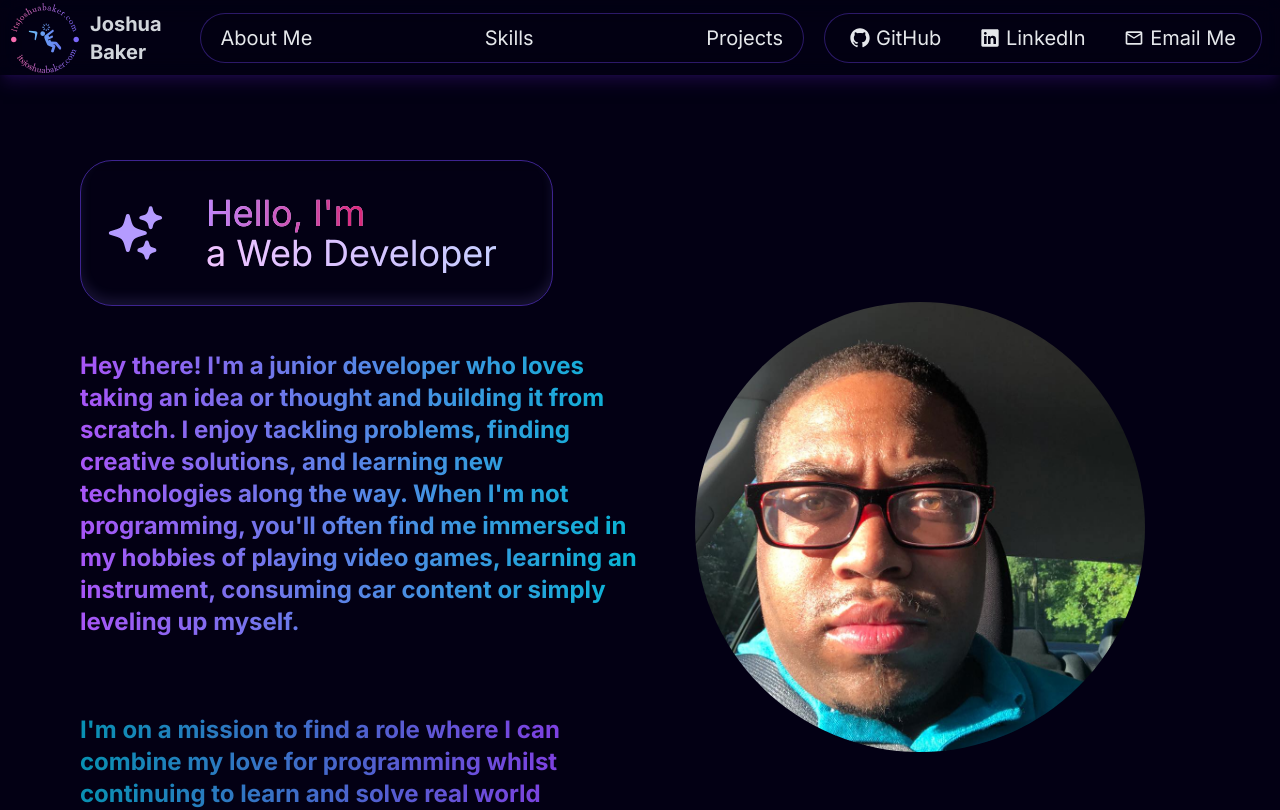
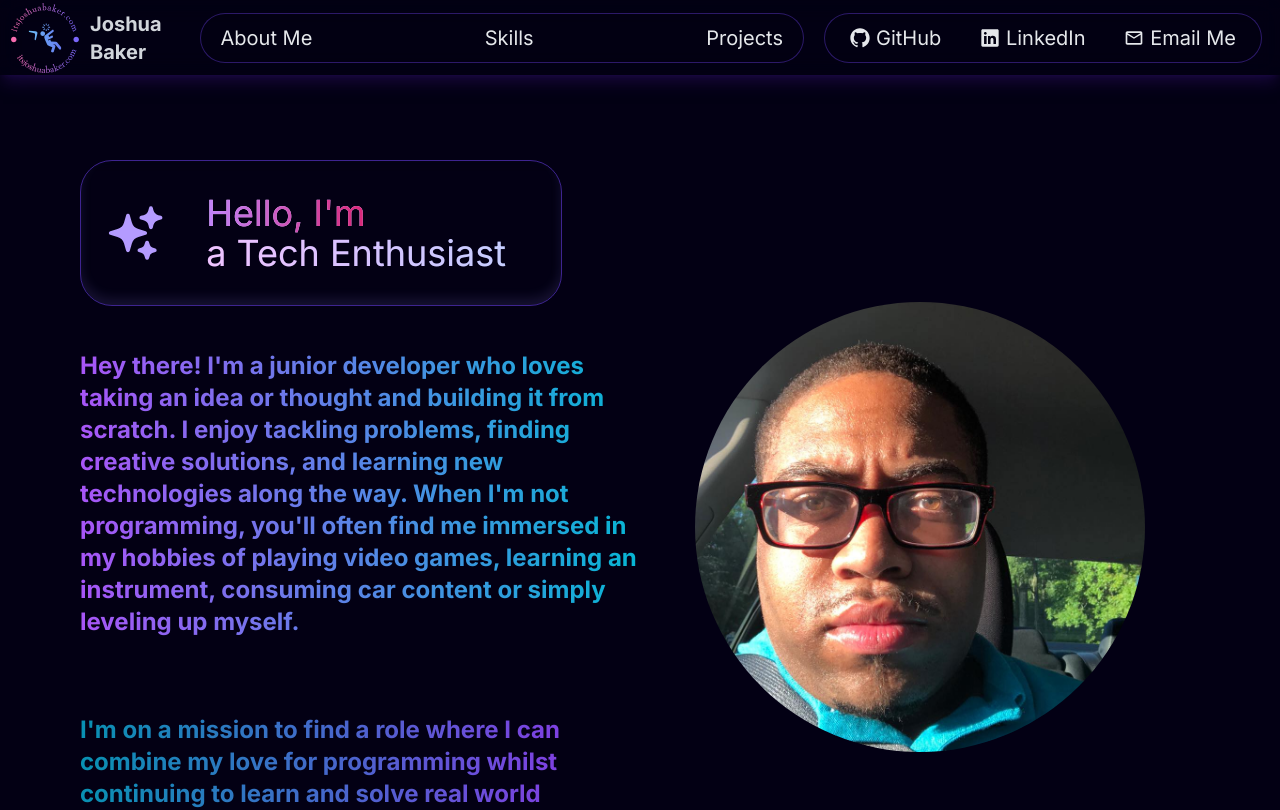
Before and after one commit to joshua-bake/Portfolio, a Next.js app: page / in a window 1280 px wide. Shown: the top 810 px of the page. Built offline with nearby package versions, Linux system fonts and the light colour scheme; a web font is replaced by a local one.

Commit message:
Update job title

```diff
--- a/components/sub/HeroContent.tsx
+++ b/components/sub/HeroContent.tsx
@@ -31,7 +31,7 @@ const HeroContent = () => {
                                     1000,
                                     'a React Full-Stack Developer',
                                     1000,
-                                    'a Web Developer',
+                                    'a Tech Enthusiast',
                                     1000,
                                 ]}
                                 wrapper="span"
```
